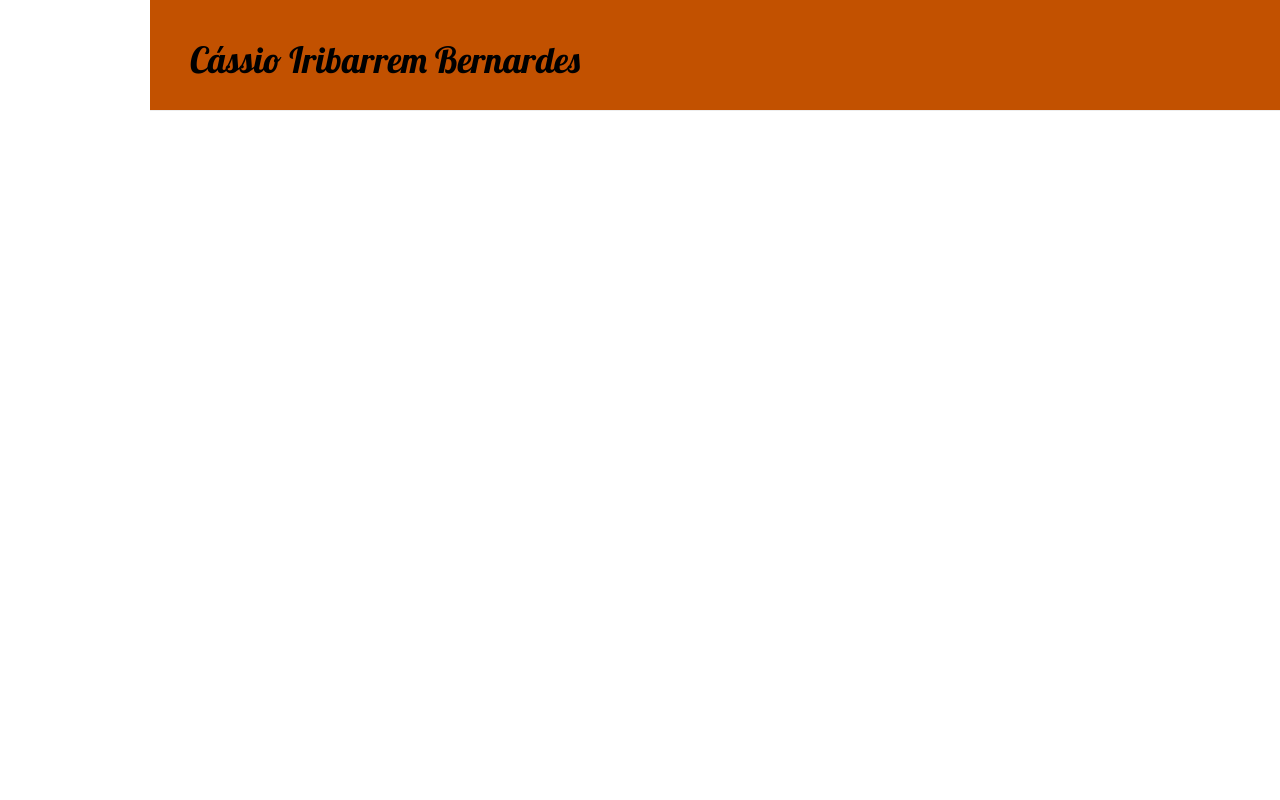
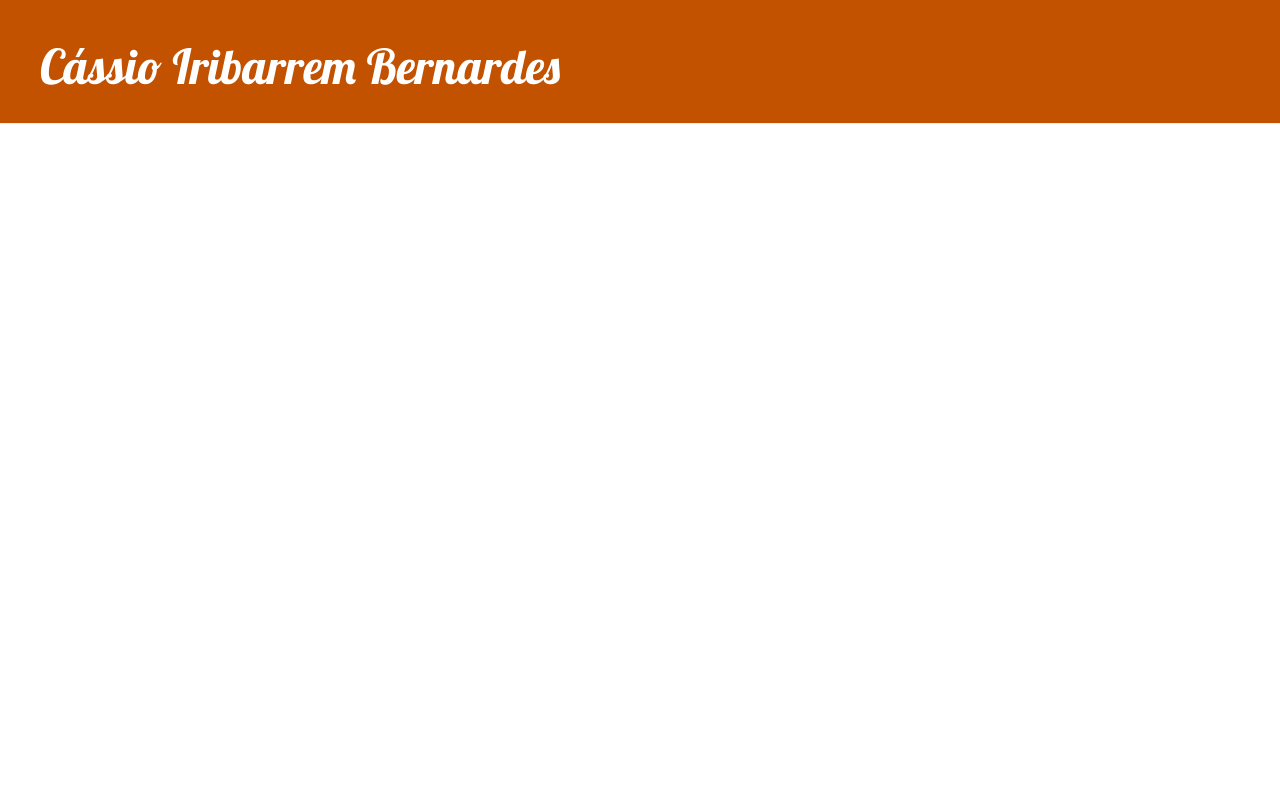
Before and after one commit to cassioiribarrem/my-first-blog, a Django app: page / in a window 1280 px wide. Run offline with Django 3.2, Linux system fonts and the light colour scheme; data that the repository does not hold is empty; some libraries are stand-ins or nearby versions.

Commit message:
Css changes

```diff
--- a/blog/static/css/blog.css
+++ b/blog/static/css/blog.css
@@ -1,27 +1,18 @@
-h1 a, h2 a {
-	color: #000000;
-	font-family: 'Lobster';
-}
-
-body {
-	padding-left: 150px;
-}
-
 .page-header{
 	background-color: #C25100;
 	margin-top: 0;
 	padding: 20px 20px 20px 40px;
 }
-.page-header h1, .page-header h1 a, .page-header h1 a:visited, .page-header h1 a: activate{
-	color: #ffffff;
-	font-size: 36pt;
-	text-decoration: none;
+.page-header h1, .page-header h1 a, .page-header h1 a:visited, .page-header h1 a:active {
+    color: #ffffff;
+    font-size: 36pt;
+    text-decoration: none;
 }
 .content{
 	margin-left: 40px;
 }
 h1, h2, h3, h4 {
-	font-family: 'Piazzolla', cursive;
+	font-family: 'Lobster', cursive;
 }
 .date{
 	color: #828282;
@@ -41,6 +32,6 @@ h1, h2, h3, h4 {
 .post{
 	margin-bottom: 70px;
 }
-.post h2 a, .post h2 a: visited{
+.post h2 a, .post h2 a:visited{
 	color: #000000;
 }
--- a/blog/templates/blog/post_list.html
+++ b/blog/templates/blog/post_list.html
@@ -13,12 +13,20 @@
             <h1><a href="/">Cássio Iribarrem Bernardes</a></h1>
         </div>
 
-        {% for post in posts %}
-       		<div class="post">
-       			<p>published: {{post.published.date}}</p>
-       			<h2><a href="">{{post.title}}</a></h2>
-       			<p>{{post.text|linebreaksbr}}</p>
-   			</div>
-       	{% endfor %}
+       <div class="content container">
+		   	 <div class="row">
+		        <div class="col-md-8">
+		            {% for post in posts %}
+		                <div class="post">
+		                    <div class="date">
+		                        <p>published: {{ post.published_date }}</p>
+		                    </div>
+		                    <h2><a href="">{{ post.title }}</a></h2>
+		                    <p>{{ post.text|linebreaksbr }}</p>
+		                </div>
+		            {% endfor %}
+		        </div>
+		    </div>
+		</div>
     </body>
 </html>
```
